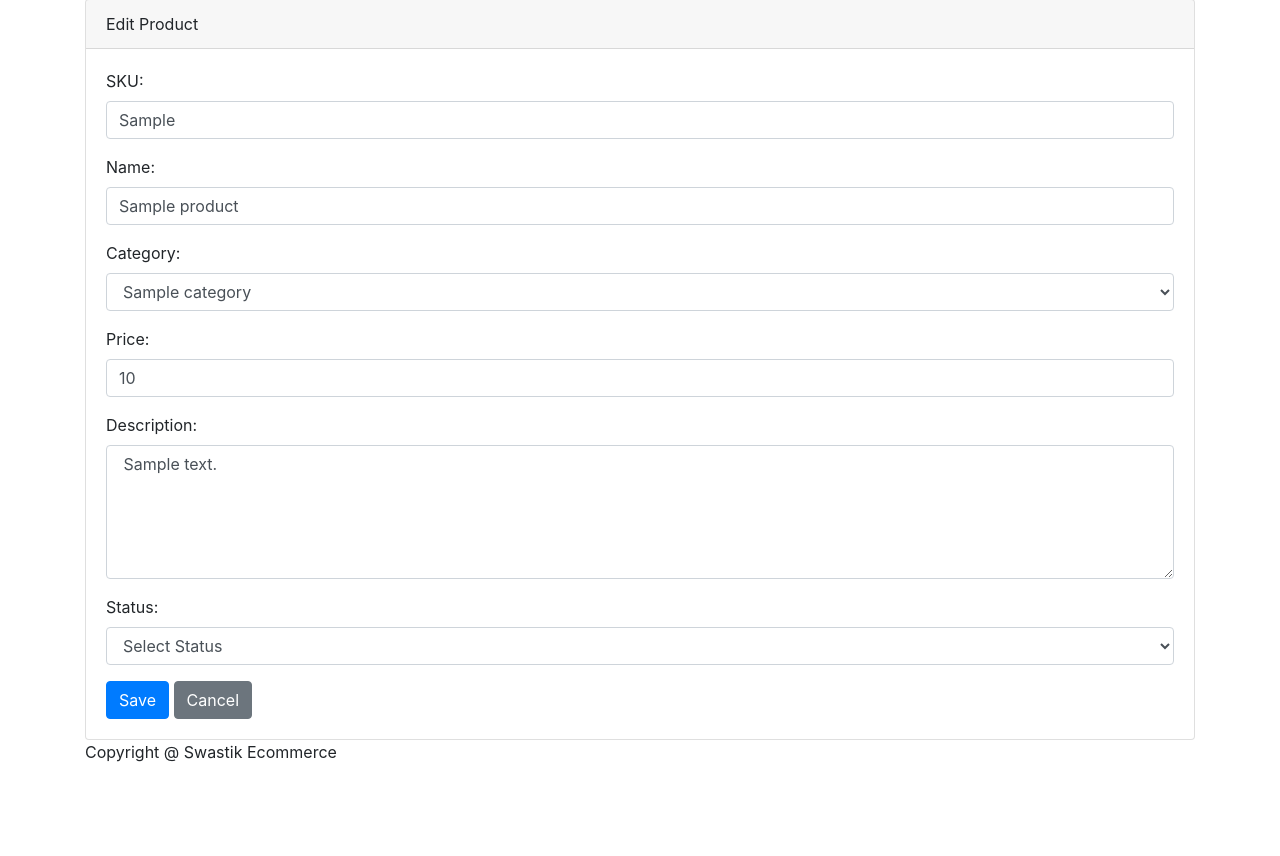
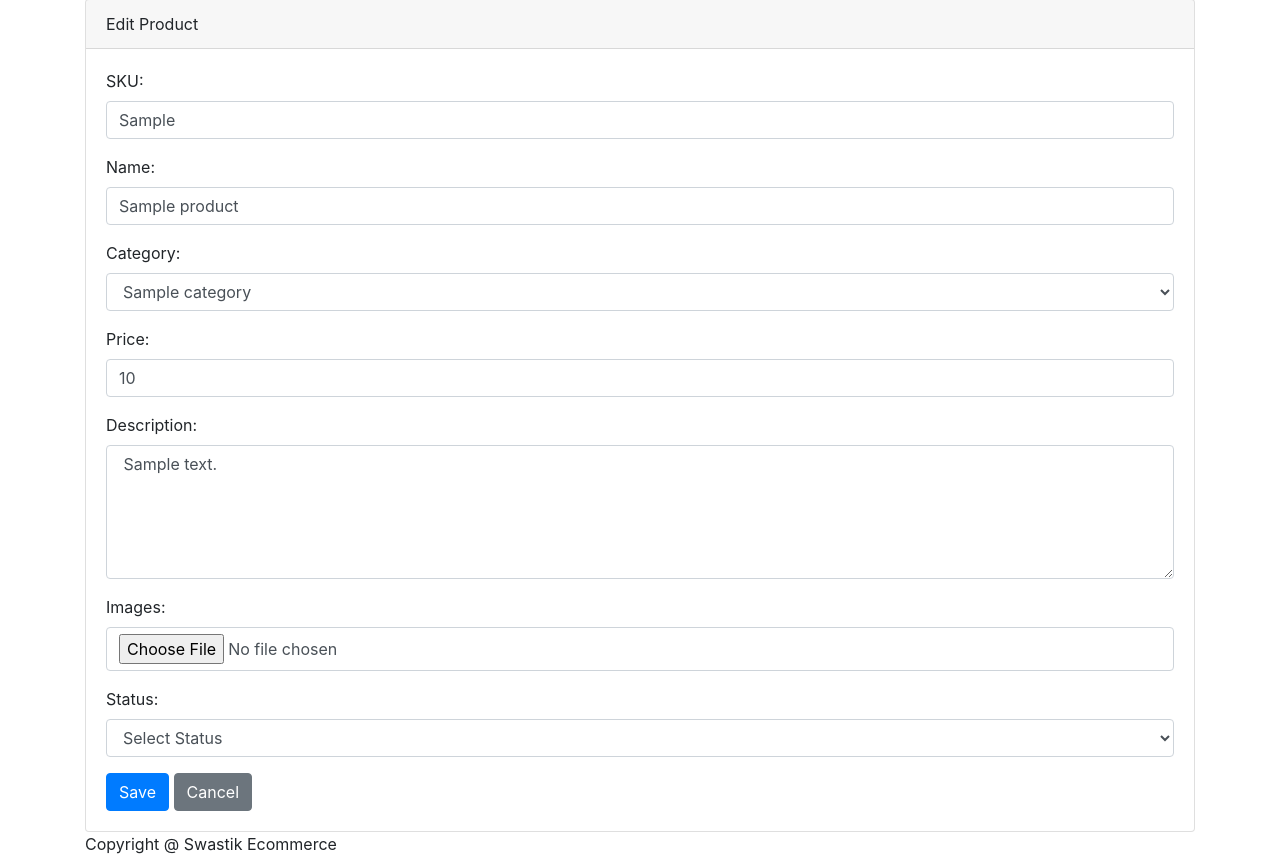
Before and after one commit to saloneesthss/E-commerce, a PHP site: page /admin/editproduct.php?id=1 in a window 1280 px wide. Shown: the part 111-967 px from the top of the page. Before the commit the page ends 873 px from the top, so only its background shows below. Run offline with PHP 8.4, Linux system fonts and the light colour scheme; the visitor is signed in with stand-in values (Sample User, id 1); tables that the repository leaves empty or names only in its code hold one stand-in row (values such as "Sample post").

Commit message:
product images added

```diff
--- a/admin/editproduct.php
+++ b/admin/editproduct.php
@@ -30,6 +30,15 @@ if($_SERVER['REQUEST_METHOD']==='POST') {
     $category_id=$_POST['category_id'];
     $description=$_POST['description'];
     $status=$_POST['status'];
+    $imageNameOld=$_POST['image_name_old'];
+    $imageName=$imageNameOld;
+    if(is_uploaded_file($_FILES['image_name']['tmp_name'])) {
+        if (!empty($imageNameOld) && file_exists('../product_images/' . $imageNameOld)) {
+            unlink('../product_images/' . $imageNameOld);
+        }
+        $imageName=$_FILES['image_name']['name'];
+        move_uploaded_file($_FILES['image_name']['tmp_name'], $uploadPath . "/" . $imageName);
+    }
 
     $sql="update products set sku='$sku',
     name='$name',
@@ -112,6 +121,15 @@ if($_SERVER['REQUEST_METHOD']==='POST') {
                             class="form-control"> <?php echo $product['description'] ?> </textarea>
                         </div>
                         <div class="form-group">
+                            <label for="">Images:</label>
+                            <input type="file" accept=".jpg,.jpeg,.png" class="form-control" name="image_name" id="image_name">
+                            <input type="hidden" name="image_name_old" value="<?php echo $product['image_name']; ?>">
+                            <?php if (!empty($product['image_name']) && file_exists('../product_images/' . $product['image_name'])) { ?>
+                                <img width="100" src="../product_images/<?php echo $product['image_name']; ?>" alt="">
+                            <?php } ?>
+
+                        </div>
+                        <div class="form-group">
                             <label for="status">Status:</label>
                             <select name="status" id="status" class="form-control">
                                 <option value="">Select Status</option>
--- a/admin/products.php
+++ b/admin/products.php
@@ -65,7 +65,9 @@ $products=$stmtProduct->fetchAll(PDO::FETCH_ASSOC);
                                 <td><?php echo $product['category_name'];?></td>
                                 <td><?php echo number_format($product['price'],2);?></td>
                                 <td>
-                                    <img width="100" src="../product_images/<?php echo $product['image_name']; ?>" alt="">
+                                    <?php if (!empty($product['image_name']) && file_exists('../product_images/' . $product['image_name'])) { ?>
+                                        <img width="100" src="../product_images/<?php echo $product['image_name']; ?>" alt="">
+                                    <?php } ?>
                                 </td>
                                 <td><?php echo $product['status']==1?'Active':'Inactive';?></td>
                                 <td>
--- /dev/null
+++ b/menus.php
@@ -0,0 +1 @@
+<nav></nav>
```
Also changed, not shown: index.php (+18 -1 lines).
